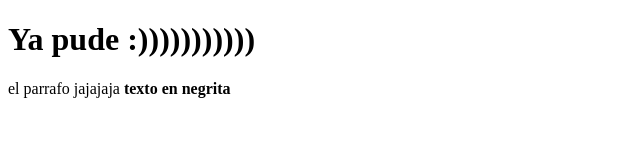
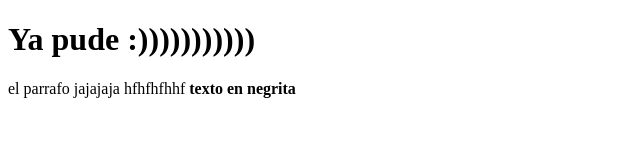
Before and after one commit to KaryMaly/Prueba, a plain HTML site: page index.html in a window 1280 px wide. Shown: the whole page, without its empty margins (0-640 px from the left). Drawn offline with Linux system fonts and the light colour scheme.

Commit message:
hblaaaaaa

```diff
--- a/index.html
+++ b/index.html
@@ -8,6 +8,6 @@
 </head>
 <body>
     <h1>Ya pude :)))))))))))</h1>
-    <p>el parrafo jajajaja <b>texto en negrita</b>  </p>
+    <p>el parrafo jajajaja hfhfhfhhf <b>texto en negrita</b>  </p>
 </body>
 </html>
```
